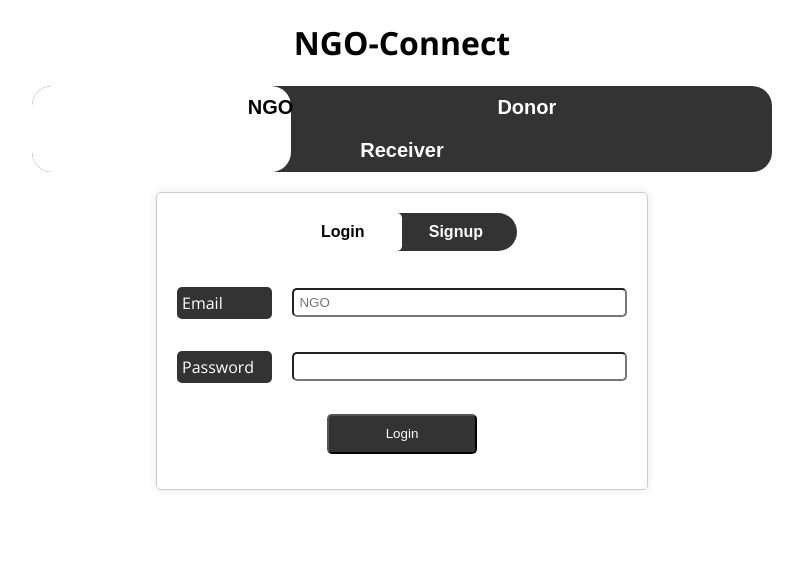
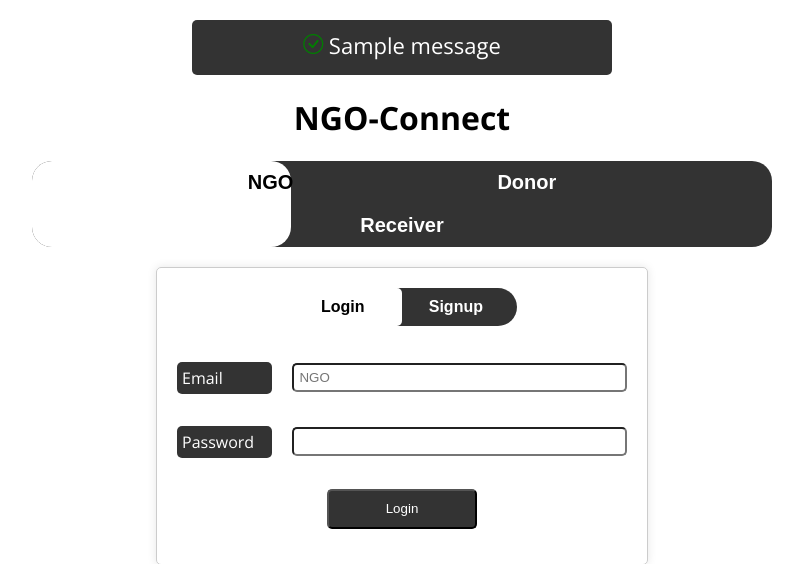
Before and after one commit to selmanfariz18/NGO-connect, a Django app: page /signup/ in a window 1280 px wide. Shown: the top 564 px of the page, without its empty margins (238-1041 px from the left). Run offline with Django 5.2, Linux system fonts and the light colour scheme; one stand-in notice (Sample message) is shown; some libraries are stand-ins or nearby versions.

Commit message:
message service added

```diff
--- a/ngo_connect/base/templates/signup.html
+++ b/ngo_connect/base/templates/signup.html
@@ -13,6 +13,10 @@
     <link
       href="https://fonts.googleapis.com/css2?family=Open+Sans:ital,wght@0,300..800;1,300..800&family=Roboto:ital,wght@0,100;0,300;0,400;0,500;0,700;0,900;1,100;1,300;1,400;1,500;1,700;1,900&display=swap"
       rel="stylesheet"
+    />
+    <link
+      rel="stylesheet"
+      href="https://cdn.jsdelivr.net/npm/bootstrap-icons@1.3.0/font/bootstrap-icons.css"
     />
 
     <style>
@@ -139,10 +143,45 @@
         background-color: rgba(0, 0, 0, 0.8);
         border-radius: 5px;
       }
+      .alert {
+        text-align: center;
+        background-color: rgba(0, 0, 0, 0.8);
+        border-radius: 5px;
+        width: 400px;
+        height: 35px;
+        margin-left: auto;
+        margin-right: auto;
+        font-size: 22px;
+        font-weight: 400;
+        padding: 10px;
+      }
+      .alert-good {
+        color: white;
+      }
+      .good-i {
+        color: green;
+        margin-top: auto;
+        margin-bottom: auto;
+        font-size: 20px;
+        margin-bottom: 12px;
+      }
+      .bi {
+        vertical-align: 0.125em;
+        width: 1em;
+        height: 1em;
+      }
     </style>
   </head>
 
   <body>
+    <div class="form-group row">
+      {% for message in messages %}
+      <div class="alert alert-good" role="alert">
+        <i class="bi bi-check-circle good-i"></i>
+        {{message}}
+      </div>
+      {% endfor %}
+    </div>
     <div class="main">
       <div class="hed">
         <h1 class="heading">NGO-Connect</h1>
```
